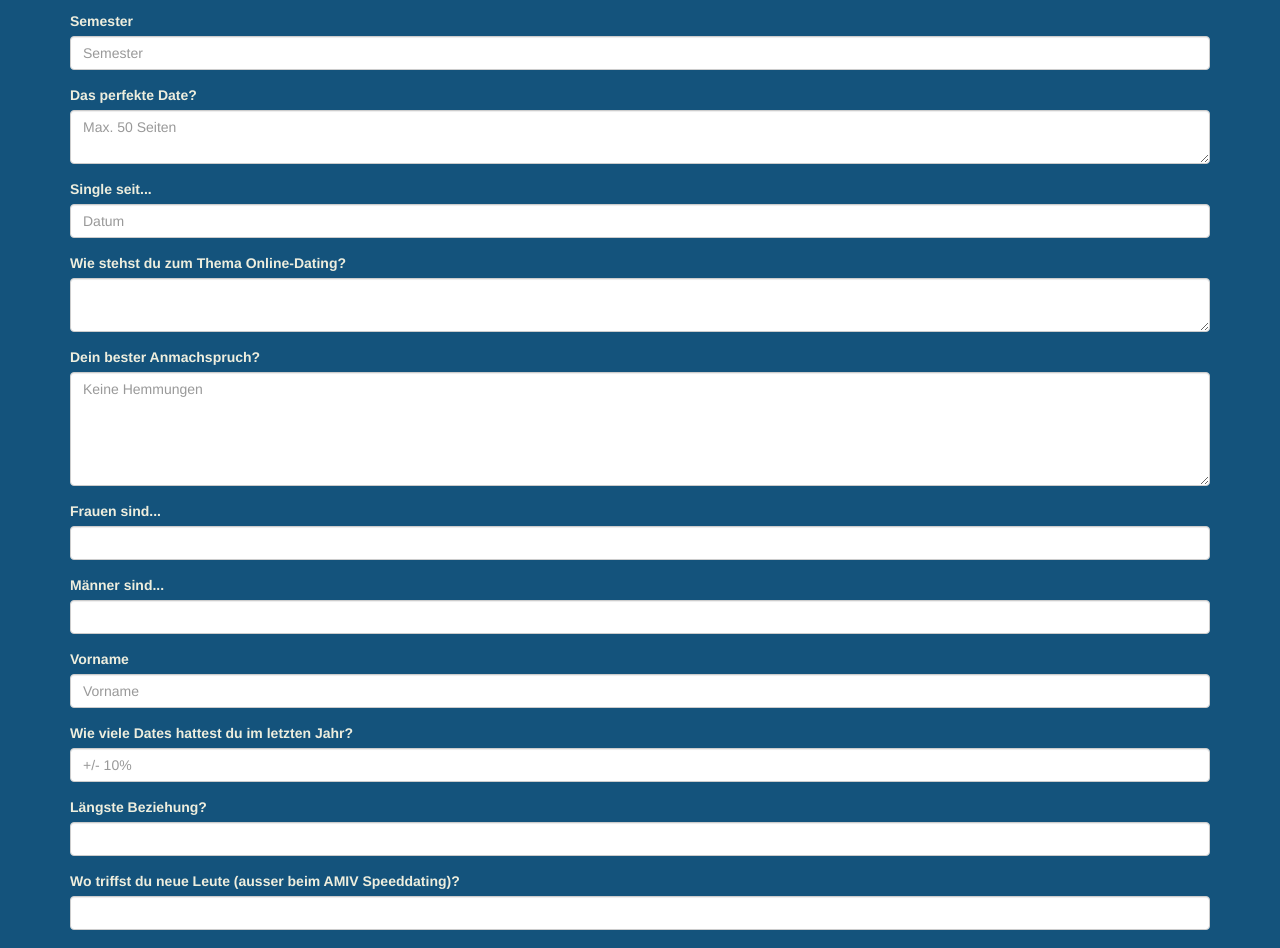
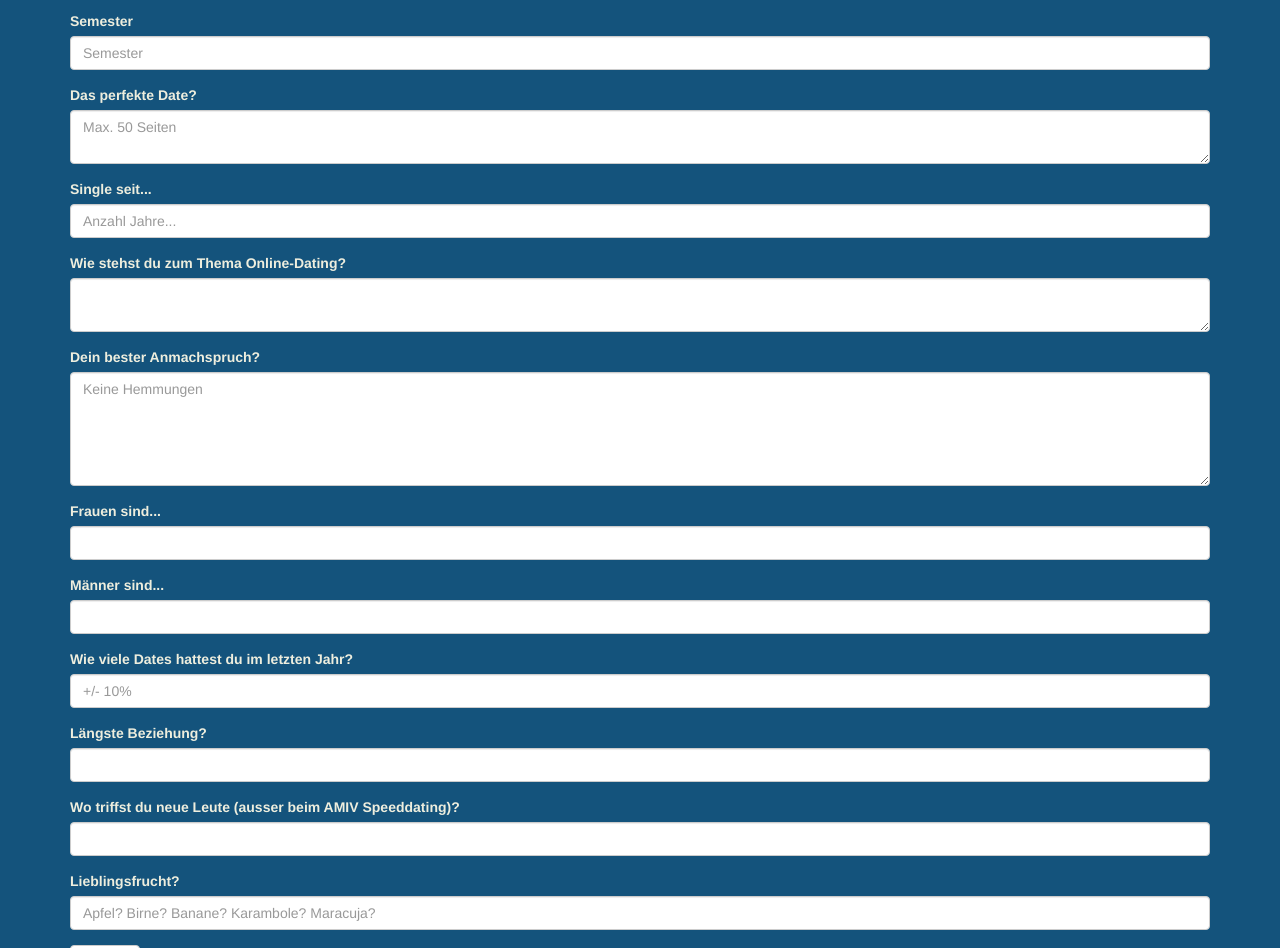
Before and after one commit to amiv-eth/AMIV-Speeddating, a Flask app: page /signup in a window 1280 px wide. Shown: the part 1119-2067 px from the top of the page. Run offline with Flask 2, Linux system fonts and the light colour scheme; some libraries are stand-ins or nearby versions.

Commit message:
Cleanup forms

```diff
--- a/templates/signup.html
+++ b/templates/signup.html
@@ -42,8 +42,8 @@
 	<div class = "form-group">
 		<label for = "gender-radio-buttons">(*) Geschlecht </label><br>
 		<div name="gender-radio-buttons">
-			<input type="radio" name="gender" value="Weiblich"><label for="Weiblich"> Weiblich</label><br>
-			<input type="radio" name="gender" value="Männlich"><label for="Männlich"> Männlich</label><br>
+			<input type="radio" name="gender" value="0"><label for="Weiblich"> Weiblich</label><br>
+			<input type="radio" name="gender" value="1"><label for="Männlich"> Männlich</label><br>
 		</div>
 	</div>
 
@@ -66,7 +66,7 @@
 	<!-- TODO find something that works outside of chrome -->
 	<div class = "form-group">
 		<label for = "age">(*) Alter </label> <br>
-		<input type="number" name="age">
+		<input type="number" name="age" style="color: #000000">
 	</div>
 
 	<!-- TODO get valid dates dynamically -->
@@ -105,7 +105,7 @@
 	<!-- TODO date input field -->
 	<div class = "form-group">
 		<label for = "singleSince">Single seit... </label>
-		<input type = "text" class="form-control" placeholder="Datum" name = "singleSince">
+		<input type = "number" class="form-control" placeholder="Anzahl Jahre..." name = "singleSince">
 	</div>
 
 	<div class = "form-group">
@@ -128,14 +128,17 @@
 		<input type = "text" class="form-control" name="men">
 	</div>
 
+	<!-- TODO
+	 What is this?
 	<div class = "form-group">
 		<label for = "advantages">Vorname </label>
 		<input type = "text" class="form-control" placeholder="Vorname" name = "advantages">
 	</div>
+	-->
 
 	<div class = "form-group">
 		<label for = "nrDates">Wie viele Dates hattest du im letzten Jahr?</label>
-		<input type = "text" class="form-control" placeholder="+/- 10%" name = "nrDates">
+		<input type = "number" class="form-control" placeholder="+/- 10%" name = "nrDates">
 	</div>
 
 	<div class = "form-group">
```
